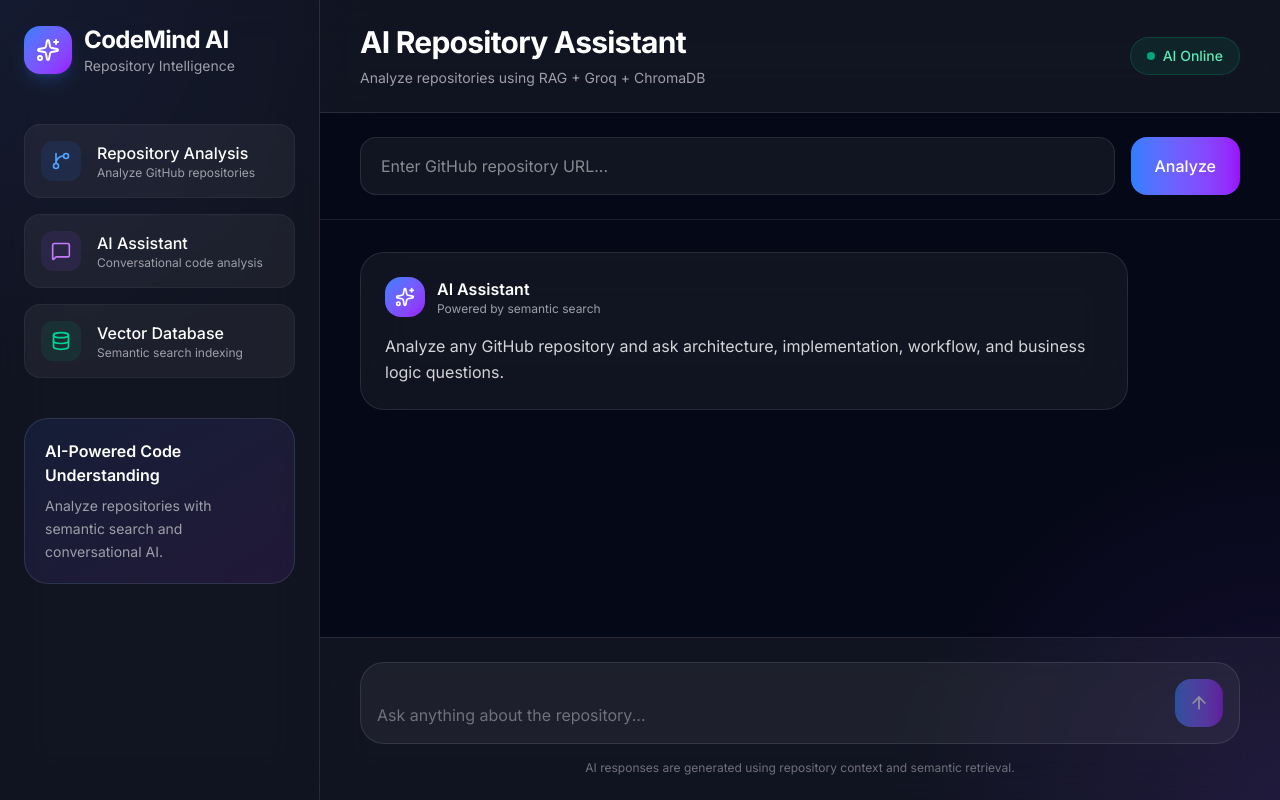
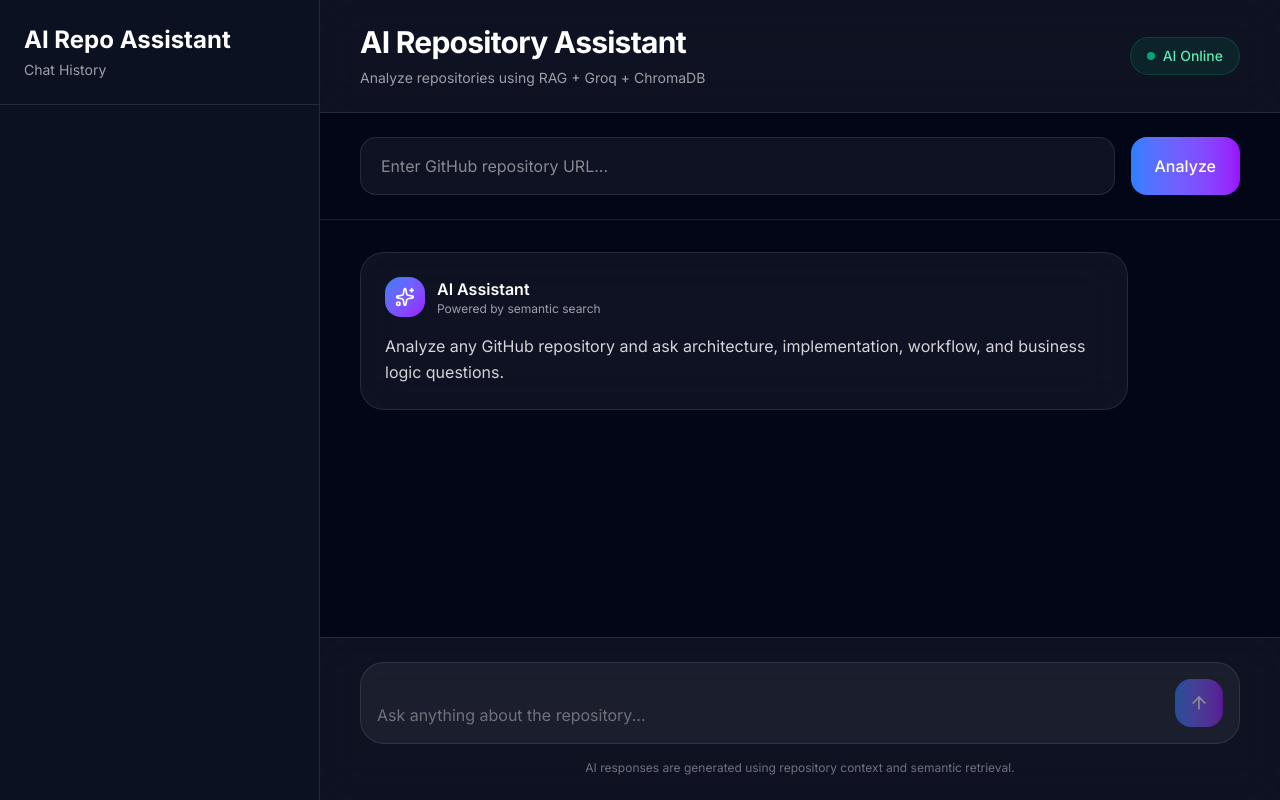
Before and after one commit to MeenakshiPramod/Source-Code-Analyzer, a Next.js app in the folder frontend/: page / in a window 1280 px wide. Built offline with nearby package versions, Linux system fonts and the light colour scheme.

Commit message:
Chat History Sidebar done

```diff
--- a/frontend/app/page.tsx
+++ b/frontend/app/page.tsx
@@ -1,11 +1,14 @@
-import Sidebar from "@/components/Sidebar";
 import ChatSection from "@/components/ChatSection";
 
 export default function Home() {
+
   return (
-    <main className="flex min-h-screen overflow-hidden">
-      <Sidebar />
+
+    <main className="flex h-screen bg-[#020617]">
+
       <ChatSection />
+
     </main>
+
   );
 }
--- a/frontend/components/ChatSection.tsx
+++ b/frontend/components/ChatSection.tsx
@@ -1,6 +1,6 @@
 "use client";
 
-import { useState } from "react";
+import { useState, useEffect } from "react";
 
 import { motion } from "framer-motion";
 
@@ -18,16 +18,13 @@ import { typeWriterEffect } from "@/utils/typewriter";
 
 import MarkdownRenderer from "./MarkdownRenderer";
 
-interface Source {
-  file: string;
-  content: string;
-}
+import Sidebar from "./Sidebar";
 
-interface Message {
-  role: "user" | "ai";
-  content: string;
-  sources?: Source[];
-}
+import {
+  Message,
+  Source,
+  ChatSession,
+} from "@/types/chat";
 
 export default function ChatSection() {
 
@@ -46,6 +43,67 @@ export default function ChatSection() {
   const [selectedSource, setSelectedSource] =
     useState<Source | null>(null);
 
+  const [chatSessions, setChatSessions] =
+    useState<ChatSession[]>([]);
+
+  const [currentChatId, setCurrentChatId] =
+    useState("");
+
+  // Load saved chats
+  useEffect(() => {
+
+    const savedChats = localStorage.getItem(
+      "ai-repo-chats"
+    );
+
+    if (savedChats) {
+
+      const parsedChats: ChatSession[] =
+        JSON.parse(savedChats);
+
+      setChatSessions(parsedChats);
+
+      if (parsedChats.length > 0) {
+
+        const latestChat = parsedChats[0];
+
+        setCurrentChatId(latestChat.id);
+
+        setMessages(latestChat.messages);
+      }
+    }
+
+  }, []);
+
+  // Save chats automatically
+  useEffect(() => {
+
+    localStorage.setItem(
+      "ai-repo-chats",
+      JSON.stringify(chatSessions)
+    );
+
+  }, [chatSessions]);
+
+  // Sync messages to current chat
+  useEffect(() => {
+
+    if (!currentChatId) return;
+
+    setChatSessions((prev) =>
+      prev.map((chat) =>
+
+        chat.id === currentChatId
+          ? {
+              ...chat,
+              messages,
+            }
+          : chat
+      )
+    );
+
+  }, [messages, currentChatId]);
+
   // Analyze Repository
   const analyzeRepository = async () => {
 
@@ -62,15 +120,34 @@ export default function ChatSection() {
         }
       );
 
-      setMessages((prev) => [
+      const newChat: ChatSession = {
+
+        id: Date.now().toString(),
+
+        title:
+          repoUrl.split("/").pop() ||
+          "Repository Chat",
+
+        messages: [],
+
+        createdAt: Date.now(),
+      };
+
+      setCurrentChatId(newChat.id);
+
+      setChatSessions((prev) => [
+        newChat,
         ...prev,
+      ]);
+
+      setMessages([
         {
           role: "ai",
           content:
             response.data.message +
             ` (${response.data.total_chunks} chunks indexed)`,
-          sources: response.data.sources || []
-        }
+          sources: [],
+        },
       ]);
 
       setRepoAnalyzed(true);
@@ -83,8 +160,9 @@ export default function ChatSection() {
           role: "ai",
           content:
             error.response?.data?.error ||
-            "Failed to analyze repository"
-        }
+            "Failed to analyze repository",
+          sources: [],
+        },
       ]);
 
     } finally {
@@ -104,8 +182,8 @@ export default function ChatSection() {
       ...prev,
       {
         role: "user",
-        content: userMessage
-      }
+        content: userMessage,
+      },
     ]);
 
     setQuestion("");
@@ -117,7 +195,7 @@ export default function ChatSection() {
       const response = await API.post(
         "/chat",
         {
-          question: userMessage
+          question: userMessage,
         }
       );
 
@@ -126,14 +204,12 @@ export default function ChatSection() {
       const aiMessage: Message = {
         role: "ai",
         content: "",
-  sources: []
+        sources: [],
       };
-
-
 
       setMessages((prev) => [
         ...prev,
-  aiMessage
+        aiMessage,
       ]);
 
       await typeWriterEffect(
@@ -147,7 +223,8 @@ await typeWriterEffect(
             updated[updated.length - 1] = {
               role: "ai",
               content: typedText,
-        sources: response.data.sources || []
+              sources:
+                response.data.sources || [],
             };
 
             return updated;
@@ -165,8 +242,9 @@ setTyping(false);
           role: "ai",
           content:
             error.response?.data?.error ||
-            "Something went wrong"
-        }
+            "Something went wrong",
+          sources: [],
+        },
       ]);
 
     } finally {
@@ -177,7 +255,20 @@ setTyping(false);
 
   return (
 
-    <div className="flex-1 flex flex-col h-screen overflow-hidden">
+    <div className="flex h-screen w-full bg-[#020617] overflow-hidden">
+
+      <Sidebar
+        chatSessions={chatSessions}
+        currentChatId={currentChatId}
+        onSelectChat={(chat) => {
+
+          setCurrentChatId(chat.id);
+
+          setMessages(chat.messages);
+        }}
+      />
+
+      <div className="flex-1 flex flex-col overflow-hidden">
 
         {/* Header */}
         <motion.div
@@ -229,7 +320,7 @@ setTyping(false);
             <button
               onClick={analyzeRepository}
               disabled={loading}
-            className="px-6 py-4 rounded-2xl bg-gradient-to-r from-blue-500 to-purple-600 hover:scale-105 transition-all duration-300 font-medium"
+              className="px-6 py-4 rounded-2xl bg-gradient-to-r from-blue-500 to-purple-600 hover:scale-105 transition-all duration-300 font-medium text-white"
             >
 
               {loading ? (
@@ -318,9 +409,7 @@ setTyping(false);
 
                           <button
                             key={index}
-
                             onClick={() => setSelectedSource(source)}
-
                             className="
                               text-xs
                               bg-white/5
@@ -352,7 +441,7 @@ setTyping(false);
 
           {typing && (
 
-  <div className="bg-white/5 border border-white/10 rounded-3xl w-fit">
+            <div className="bg-white/5 border border-white/10 rounded-3xl w-fit p-4">
               <TypingIndicator />
             </div>
 
@@ -399,6 +488,10 @@ setTyping(false);
 
           </div>
         </div>
+
+      </div>
+
+      {/* Source Modal */}
       {selectedSource && (
 
         <div
@@ -434,9 +527,7 @@ setTyping(false);
             >
 
               <h2 className="text-lg font-semibold text-white">
-
                 {selectedSource.file}
-
               </h2>
 
               <button
@@ -447,9 +538,7 @@ setTyping(false);
                   transition
                 "
               >
-
                 ✕
-
               </button>
 
             </div>
@@ -472,8 +561,8 @@ setTyping(false);
           </div>
 
         </div>
+      )}
 
-)}
     </div>
   );
 }
--- a/frontend/components/Sidebar.tsx
+++ b/frontend/components/Sidebar.tsx
@@ -1,109 +1,180 @@
 "use client";
 
-import {
-  GitBranch,
-  Database,
-  MessageSquare,
-  Sparkles,
-} from "lucide-react";
+import { MessageSquare } from "lucide-react";
 
-import { motion } from "framer-motion";
+import { ChatSession }
+from "@/types/chat";
 
-export default function Sidebar() {
+interface Props {
+
+  chatSessions: ChatSession[];
+
+  currentChatId: string;
+
+  onSelectChat: (
+    chat: ChatSession
+  ) => void;
+}
+
+export default function Sidebar({
+
+  chatSessions,
+
+  currentChatId,
+
+  onSelectChat,
+
+}: Props) {
+
   return (
-    <motion.div
-      initial={{ opacity: 0, x: -20 }}
-      animate={{ opacity: 1, x: 0 }}
-      transition={{ duration: 0.5 }}
-      className="w-80 h-screen border-r border-white/10 bg-white/5 backdrop-blur-xl p-6"
+
+    <div
+      className="
+        w-80
+        h-screen
+        border-r
+        border-white/10
+        bg-[#0B1120]
+        flex
+        flex-col
+      "
     >
-      {/* Logo */}
-      <div className="mb-12">
-        <div className="flex items-center gap-3 mb-4">
 
-          <div className="w-12 h-12 rounded-2xl bg-gradient-to-br from-blue-500 to-purple-600 flex items-center justify-center shadow-lg shadow-blue-500/20">
-            <Sparkles className="w-6 h-6 text-white" />
-          </div>
+      {/* Header */}
+      <div
+        className="
+          p-6
+          border-b
+          border-white/10
+        "
+      >
 
-          <div>
-            <h1 className="text-2xl font-bold tracking-tight text-white">
-              CodeMind AI
-            </h1>
+        <h1
+          className="
+            text-2xl
+            font-bold
+            text-white
+          "
+        >
 
-            <p className="text-sm text-zinc-400">
-              Repository Intelligence
-            </p>
-          </div>
-        </div>
+          AI Repo Assistant
+
+        </h1>
+
+        <p
+          className="
+            text-zinc-400
+            text-sm
+            mt-1
+          "
+        >
+
+          Chat History
+
+        </p>
+
       </div>
 
+      {/* Chat List */}
+      <div
+        className="
+          flex-1
+          overflow-y-auto
+          p-4
+          space-y-3
+        "
+      >
 
-      {/* Navigation */}
-      <div className="space-y-4">
+        {chatSessions.map((chat) => (
 
-        <div className="group flex items-center gap-4 p-4 rounded-2xl bg-white/5 hover:bg-white/10 border border-white/5 transition-all duration-300 cursor-pointer hover:scale-[1.02]">
+          <button
+            key={chat.id}
 
-          <div className="w-10 h-10 rounded-xl bg-blue-500/10 flex items-center justify-center">
-            <GitBranch className="w-5 h-5 text-blue-400" />
-          </div>
+            onClick={() =>
+              onSelectChat(chat)
+            }
 
-          <div>
-            <h3 className="text-white font-medium">
-              Repository Analysis
-            </h3>
+            className={`
+              w-full
+              text-left
+              p-4
+              rounded-2xl
+              border
+              transition-all
 
-            <p className="text-xs text-zinc-400">
-              Analyze GitHub repositories
-            </p>
-          </div>
-        </div>
+              ${
+                currentChatId ===
+                chat.id
+                  ? `
+                    bg-blue-500/20
+                    border-blue-500/30
+                  `
+                  : `
+                    bg-white/5
+                    border-white/10
+                    hover:bg-white/10
+                  `
+              }
+            `}
+          >
 
-        <div className="group flex items-center gap-4 p-4 rounded-2xl bg-white/5 hover:bg-white/10 border border-white/5 transition-all duration-300 cursor-pointer hover:scale-[1.02]">
+            <div
+              className="
+                flex
+                items-center
+                gap-3
+              "
+            >
 
-          <div className="w-10 h-10 rounded-xl bg-purple-500/10 flex items-center justify-center">
-            <MessageSquare className="w-5 h-5 text-purple-400" />
-          </div>
+              <MessageSquare
+                size={18}
+                className="
+                  text-blue-400
+                "
+              />
 
-          <div>
-            <h3 className="text-white font-medium">
-              AI Assistant
-            </h3>
+              <div>
 
-            <p className="text-xs text-zinc-400">
-              Conversational code analysis
-            </p>
-          </div>
-        </div>
+                <p
+                  className="
+                    text-sm
+                    font-medium
+                    text-white
+                    truncate
+                  "
+                >
 
-        <div className="group flex items-center gap-4 p-4 rounded-2xl bg-white/5 hover:bg-white/10 border border-white/5 transition-all duration-300 cursor-pointer hover:scale-[1.02]">
+                  {chat.title}
 
-          <div className="w-10 h-10 rounded-xl bg-emerald-500/10 flex items-center justify-center">
-            <Database className="w-5 h-5 text-emerald-400" />
-          </div>
+                </p>
 
-          <div>
-            <h3 className="text-white font-medium">
-              Vector Database
-            </h3>
+                <p
+                  className="
+                    text-xs
+                    text-zinc-400
+                    mt-1
+                  "
+                >
 
-            <p className="text-xs text-zinc-400">
-              Semantic search indexing
-            </p>
-          </div>
-        </div>
+                  {
+                    new Date(
+                      chat.createdAt
+                    ).toLocaleDateString()
+                  }
+
+                </p>
+
+              </div>
+
+            </div>
+
+          </button>
+
+        ))}
+
       </div>
 
-      {/* Bottom Card */}
-      <div className="mt-10 p-5 rounded-3xl bg-gradient-to-br from-blue-500/10 to-purple-500/10 border border-white/10">
+    </div>
 
-        <h3 className="text-white font-semibold mb-2">
-          AI-Powered Code Understanding
-        </h3>
-
-        <p className="text-sm text-zinc-400 leading-relaxed">
-          Analyze repositories with semantic search and conversational AI.
-        </p>
-      </div>
-    </motion.div>
   );
 }
--- /dev/null
+++ b/frontend/types/chat.ts
@@ -0,0 +1,17 @@
+export interface Source {
+  file: string;
+  content: string;
+}
+
+export interface Message {
+  role: "user" | "ai";
+  content: string;
+  sources?: Source[];
+}
+
+export interface ChatSession {
+  id: string;
+  title: string;
+  messages: Message[];
+  createdAt: number;
+}
```
Lines whose indentation alone changed are shown as unchanged.
